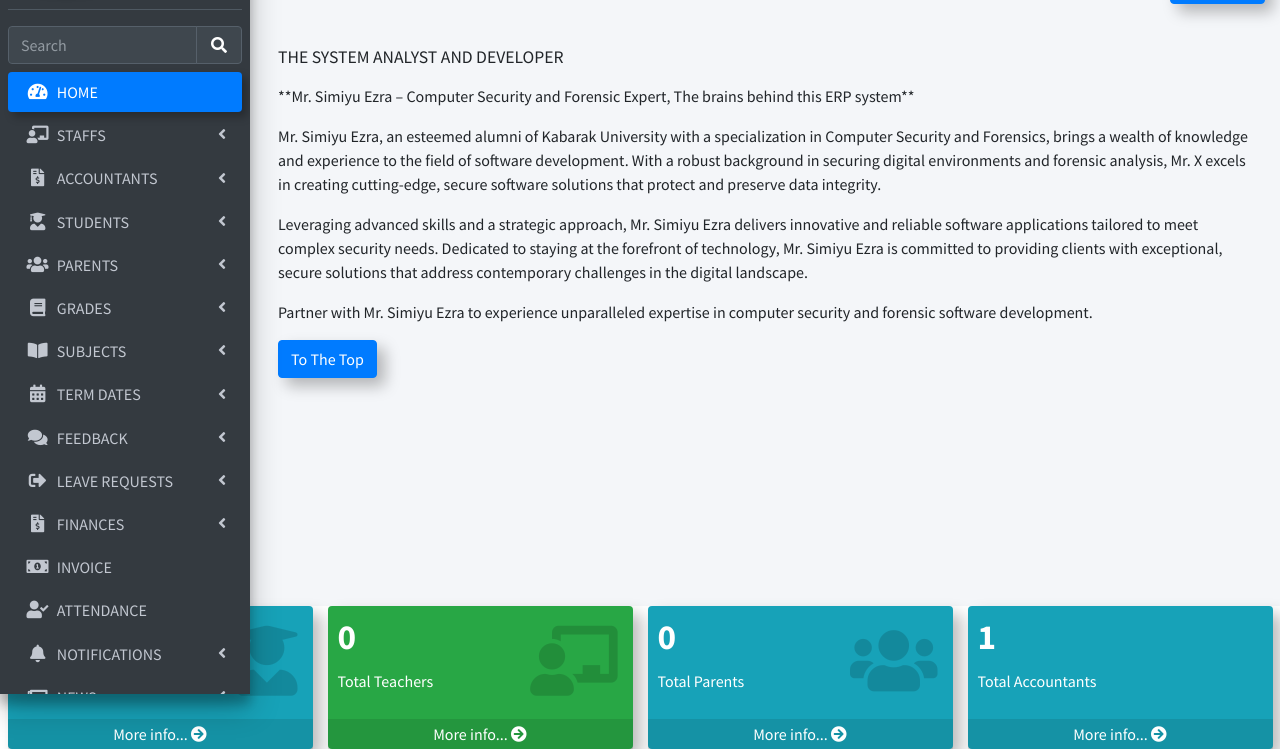
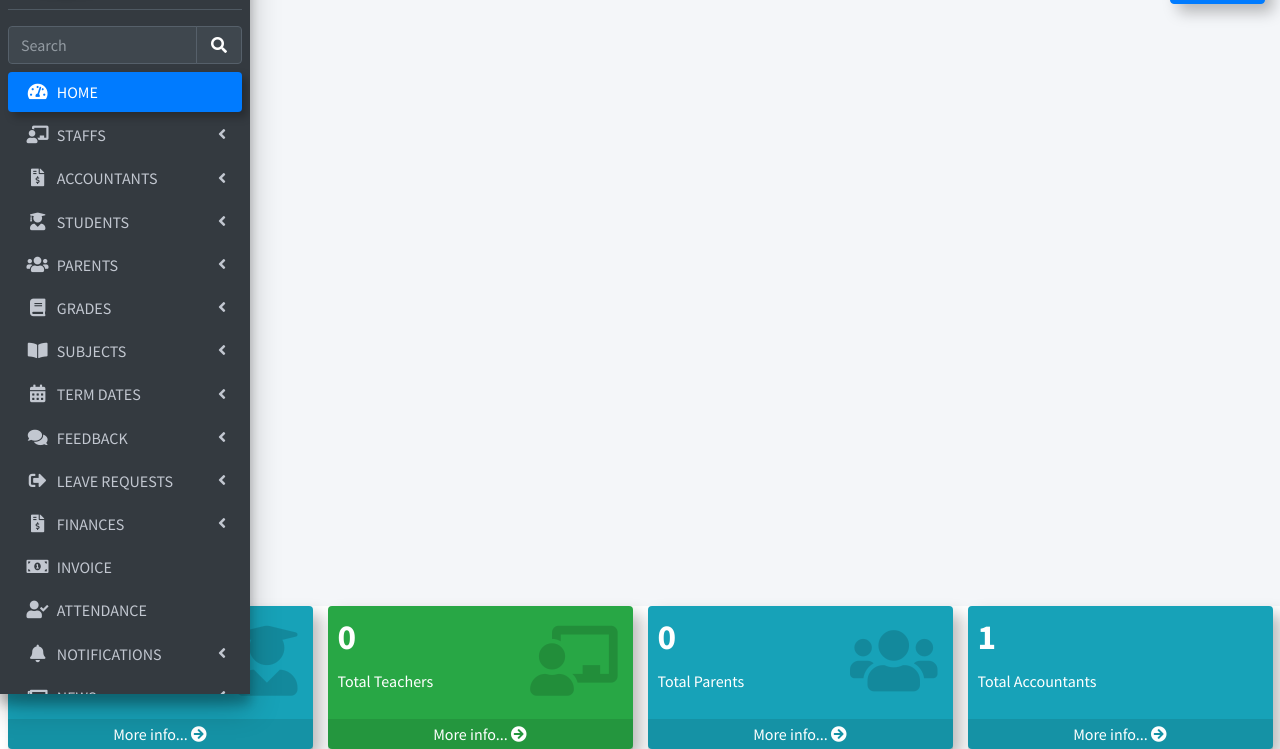
Before and after one commit to rez047/October-29th, a Django app: page /admin_home in a window 1280 px wide. Shown: the part 106-855 px from the top of the page. Run offline with Django 3.2, Linux system fonts and the light colour scheme; a user stored in the database is signed in; data comes from the database, SQL or seed files in the repository; data that the repository does not hold is empty; some libraries are stand-ins or nearby versions.

Commit message:
Update home_content.html

```diff
--- a/school_management_app/templates/hod_template/home_content.html
+++ b/school_management_app/templates/hod_template/home_content.html
@@ -10,7 +10,7 @@
   <img src="{% static 'dist/img/founder.jpg' %}" alt="Card Image" class="card-img-top">
 </div>
 
-  <div class="card-body">
+  <div class="card-body"style="display: none;">
     <h5 class="card-title">THE SYSTEM ANALYST AND DEVELOPER</h5>
     <p class="card-text"><p>
 <p>**Mr. Simiyu Ezra – Computer Security and Forensic Expert, The brains behind this ERP system**</p>
```
